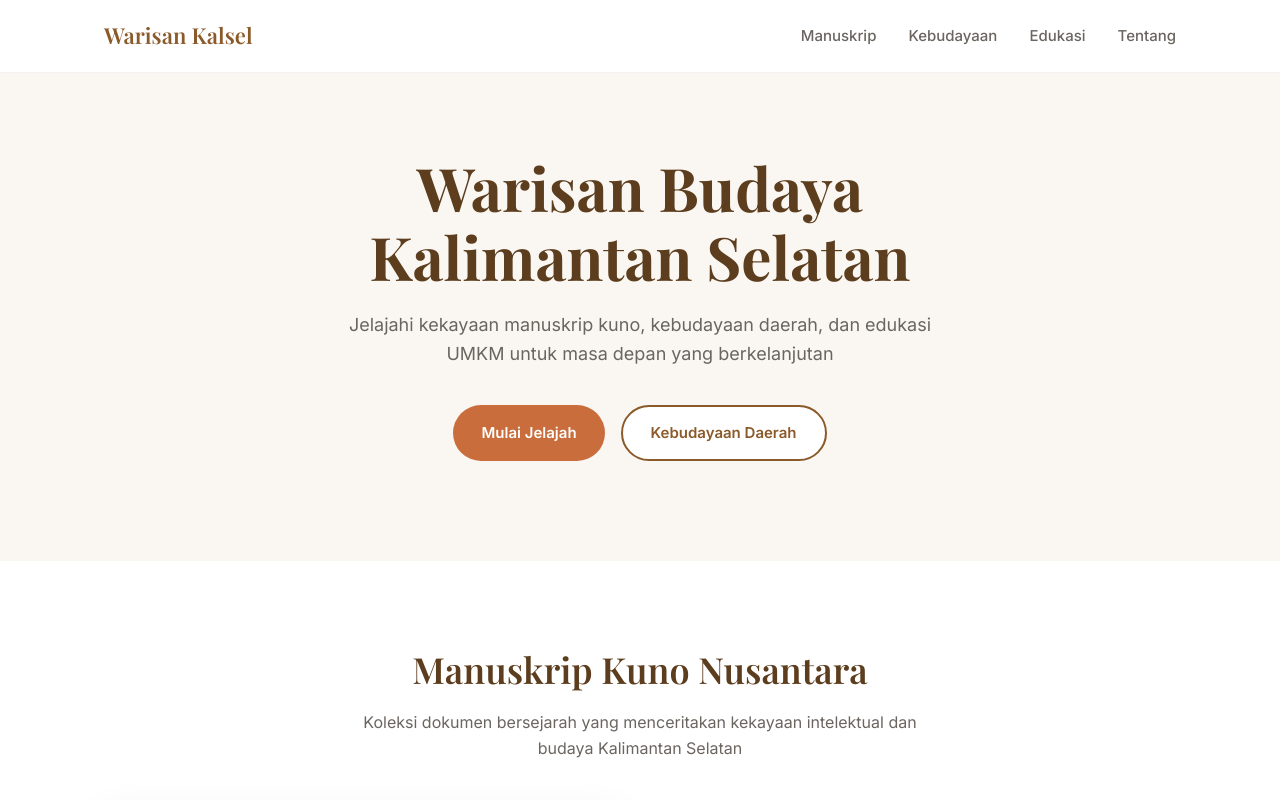
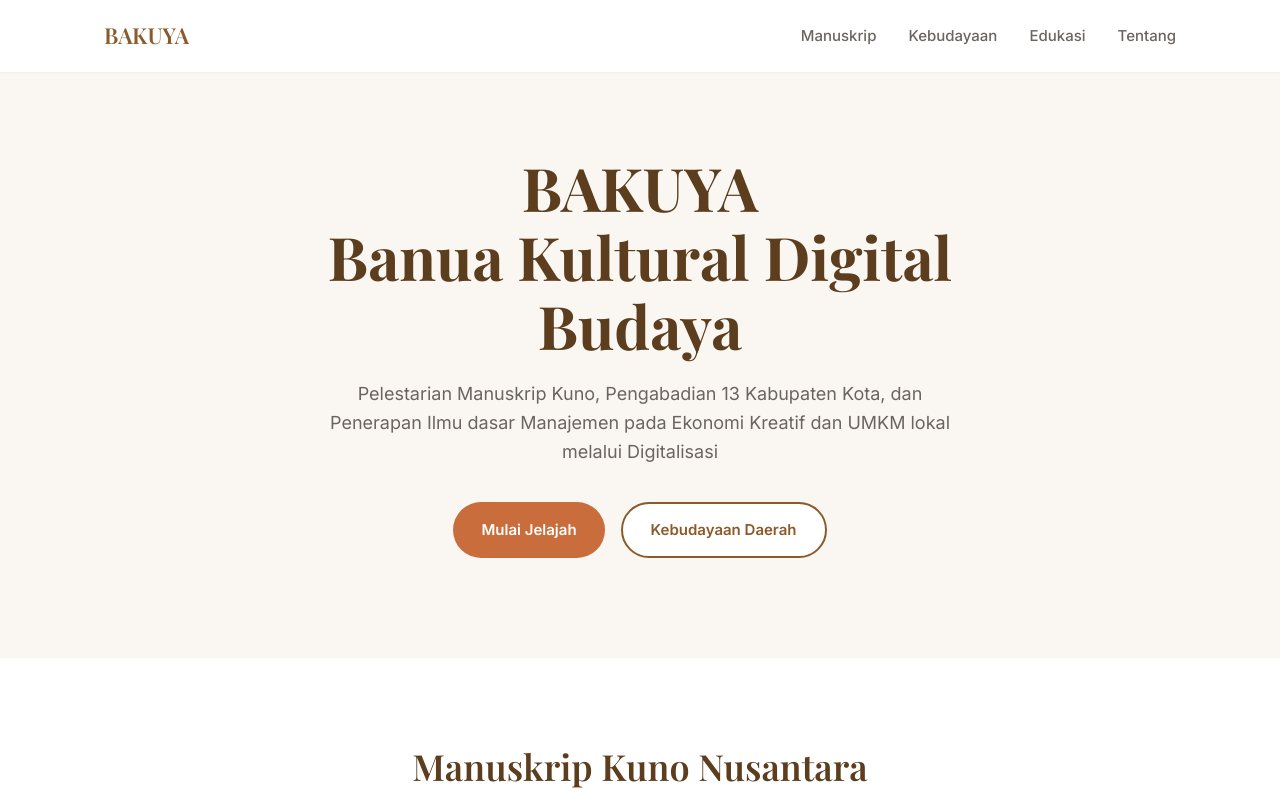
Before and after one commit to Freinz/BanuaKulturalDigitalBudaya, a plain HTML site: page index.html in a window 1280 px wide. Shown: the top 800 px of the page. Drawn offline with nearby package versions, Linux system fonts and the light colour scheme.

Commit message:
revisi hero section

```diff
--- a/index.html
+++ b/index.html
@@ -3,7 +3,7 @@
   <head>
     <meta charset="utf-8" />
     <meta name="viewport" content="width=device-width, initial-scale=1" />
-    <title>Warisan Budaya Kalsel</title>
+    <title>BAKUYA - Banua Kultural Digital Budaya</title>
     <link rel="preconnect" href="https://fonts.googleapis.com" />
     <link rel="preconnect" href="https://fonts.gstatic.com" crossorigin />
     <link
@@ -40,7 +40,7 @@
     <!-- Header -->
     <header class="header">
       <div class="container header-content">
-        <a href="#" class="logo">Warisan Kalsel</a>
+        <a href="#" class="logo">BAKUYA</a>
         <nav class="nav">
           <a href="#manuskrip">Manuskrip</a>
           <a href="#kebudayaan">Kebudayaan</a>
@@ -57,10 +57,9 @@
       <!-- Hero -->
       <section class="hero">
         <div class="container hero-content">
-          <h1 class="hero-title">Warisan Budaya<br />Kalimantan Selatan</h1>
+          <h1 class="hero-title">BAKUYA<br />Banua Kultural Digital Budaya</h1>
           <p class="hero-desc">
-            Jelajahi kekayaan manuskrip kuno, kebudayaan daerah, dan edukasi
-            UMKM untuk masa depan yang berkelanjutan
+            Pelestarian Manuskrip Kuno, Pengabadian 13 Kabupaten Kota, dan Penerapan Ilmu dasar Manajemen pada Ekonomi Kreatif dan UMKM lokal melalui Digitalisasi
           </p>
           <div class="hero-actions">
             <a href="#manuskrip" class="btn btn-primary">Mulai Jelajah</a>
@@ -620,7 +619,7 @@
       <div class="container">
         <div class="footer-grid">
           <div class="footer-brand">
-            <div class="footer-logo">Warisan Kalsel</div>
+            <div class="footer-logo">BAKUYA</div>
             <p>
               Portal edukasi kebudayaan dan pemberdayaan UMKM Kalimantan
               Selatan.
@@ -641,7 +640,7 @@
         </div>
         <div class="footer-bottom">
           <p>
-            &copy; <span id="year"></span> Warisan Budaya Kalimantan Selatan
+            &copy; <span id="year"></span> BAKUYA - Banua Kultural Digital Budaya
           </p>
         </div>
       </div>
```
